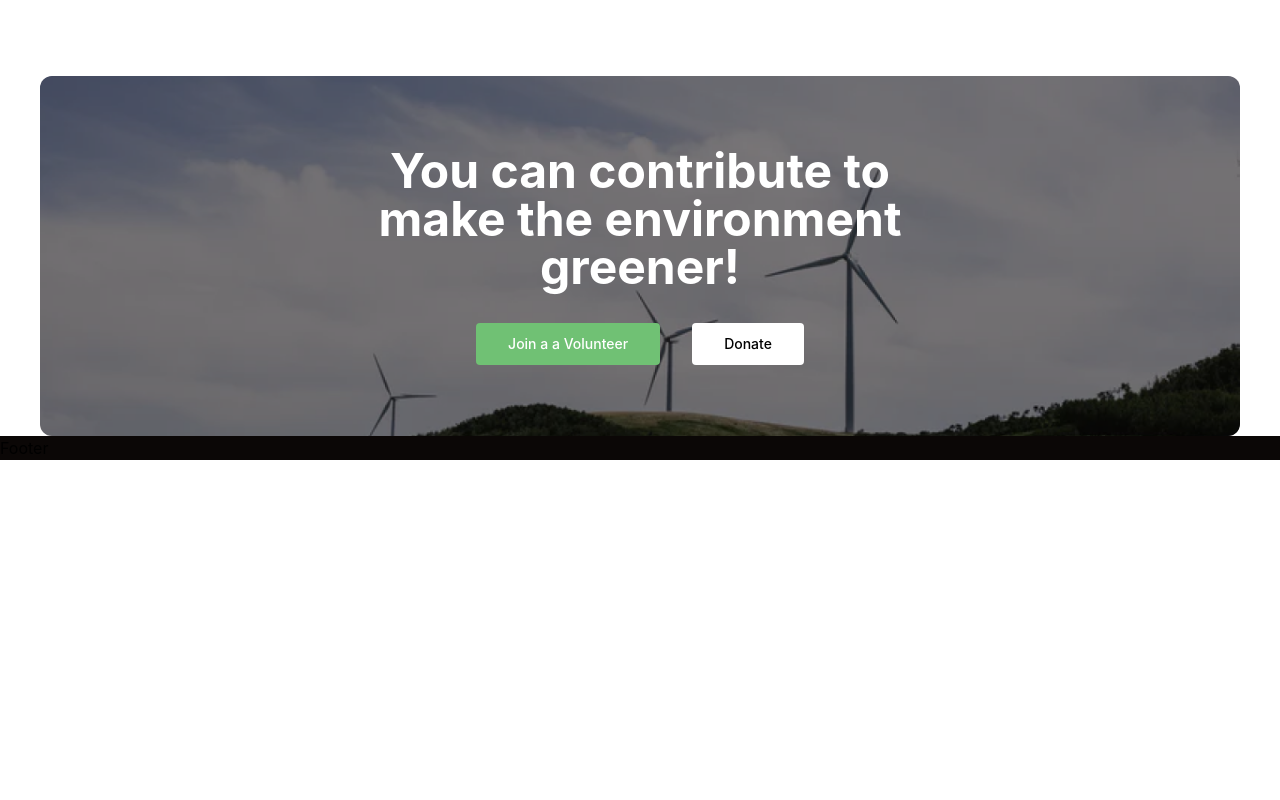
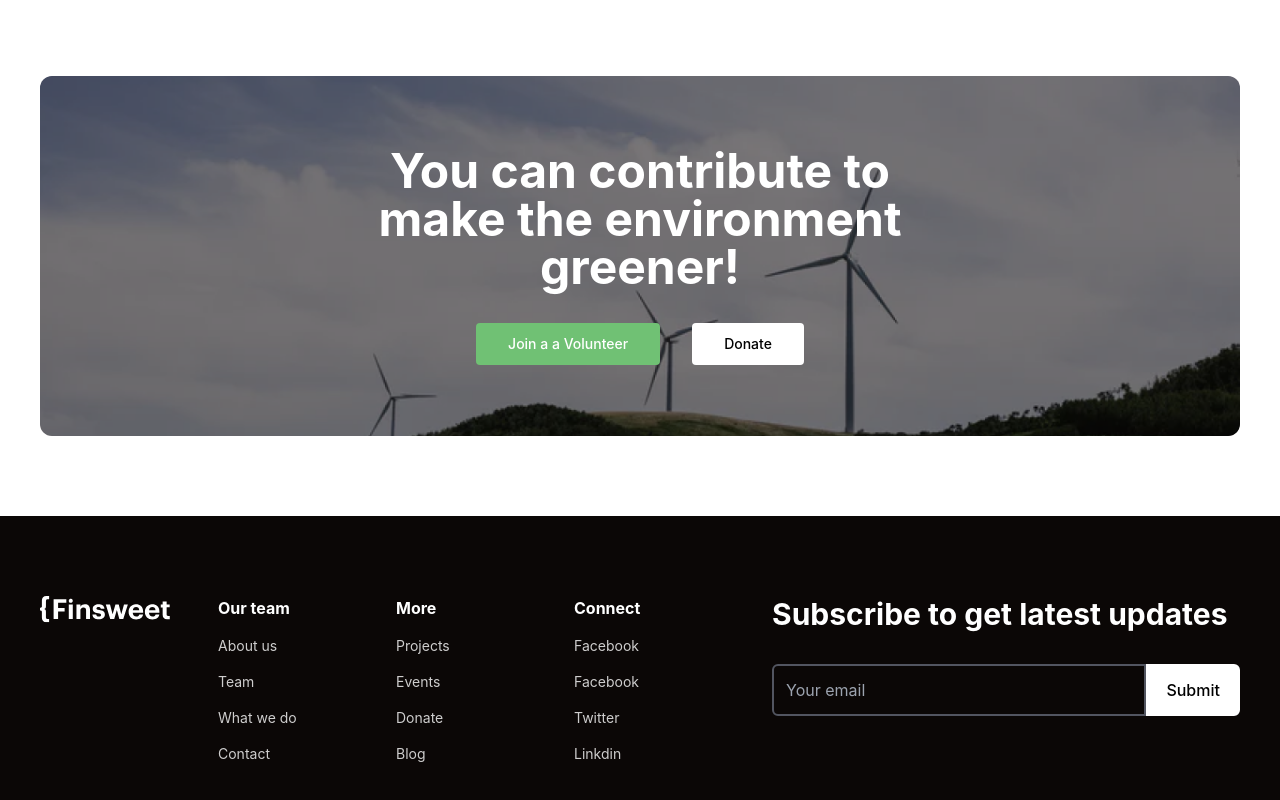
Before and after one commit to mesu-ai/donate-nature, a React (Create React App) app: page / in a window 1280 px wide. Shown: the part 1307-2107 px from the top of the page. Before the commit the page ends 1767 px from the top, so only its background shows below. Built offline with nearby package versions, Linux system fonts and the light colour scheme.

Commit message:
footer add

```diff
--- a/src/assets/Logo.jsx
+++ b/src/assets/Logo.jsx
@@ -1,32 +1,60 @@
-
-const Logo = ({ height = 27, width = 130, className = '' }) => (
+const Logo = ({ height = 27, width = 130, className = '',color='#111111' }) => (
   <svg
     width={width}
     height={height}
     viewBox={`0 0 ${width} ${height}`}
     className={className}
-        fill="none"
-        xmlns="http://www.w3.org/2000/svg"
+    fill='none'
+    xmlns='http://www.w3.org/2000/svg'
   >
-        <g clip-path="url(#clip0_1559_53)">
-<path d="M129.77 20.1089V23.326H127.071C124.191 23.2355 122.653 21.6804 122.653 18.7595V11.4121H120.769V8.58991H122.653V5.43042H126.635V8.557H129.679V11.3709H126.635V18.3646C126.635 19.3108 126.824 20.0678 128.281 20.0678L129.77 20.1089Z" fill="#111111"/>
-<path d="M104.897 15.9866V15.7727C104.854 14.8264 104.998 13.8809 105.321 12.9903C105.644 12.0998 106.139 11.2818 106.779 10.5832C107.419 9.88455 108.19 9.31906 109.049 8.91911C109.908 8.51915 110.837 8.2926 111.783 8.25244C111.973 8.25244 112.17 8.25244 112.359 8.25244C116.119 8.25244 119.419 10.441 119.419 15.6575V16.7683H108.969C109.076 19.1708 110.376 20.5284 112.565 20.5284C114.449 20.5284 115.33 19.7056 115.585 18.5043H119.345C118.884 21.6391 116.383 23.3835 112.425 23.3835C108.081 23.3505 104.897 20.6024 104.897 15.9866ZM115.502 14.2505C115.362 12.0619 114.26 11.0088 112.343 11.0088C110.426 11.0088 109.323 12.1936 109.052 14.2505H115.502Z" fill="#111111"/>
-<path d="M88.6388 15.9866V15.7727C88.5957 14.8277 88.7393 13.8835 89.0613 12.994C89.3833 12.1045 89.8774 11.2872 90.5155 10.5888C91.1535 9.89038 91.9229 9.32457 92.7798 8.92368C93.6366 8.5228 94.564 8.2947 95.5091 8.25244C95.6983 8.25244 95.8958 8.25244 96.085 8.25244C99.8452 8.25244 103.153 10.441 103.153 15.6575V16.7683H92.7116C92.8186 19.1708 94.1186 20.5284 96.3072 20.5284C98.1914 20.5284 99.0717 19.7056 99.3268 18.5043H103.087C102.618 21.6391 100.117 23.3835 96.1591 23.3835C91.823 23.3505 88.6388 20.6024 88.6388 15.9866ZM99.2445 14.2505C99.1046 12.0619 98.0021 11.0088 96.085 11.0088C94.1679 11.0088 93.0983 12.2265 92.7939 14.2423L99.2445 14.2505Z" fill="#111111"/>
-<path d="M65.8228 8.55688H70.0354L72.6107 18.3151L75.4329 8.55688H78.724L81.2746 18.3151L83.9898 8.55688H87.8487L83.274 23.0544H79.3247L76.8563 13.9544L74.2152 23.0544H70.2164L65.8228 8.55688Z" fill="#111111"/>
-<path d="M52.436 18.4963H56.1962C56.369 19.8045 57.0189 20.5533 58.7468 20.5533C60.2936 20.5533 61.0095 19.9691 61.0095 18.9735C61.0095 17.978 60.1867 17.5583 58.0803 17.2621C54.2215 16.678 52.7322 15.5672 52.7322 12.7368C52.7322 9.71719 55.4968 8.21973 58.4917 8.21973C61.7088 8.21973 64.136 9.38808 64.4816 12.7204H60.7708C60.7472 12.4627 60.6727 12.2124 60.5517 11.9837C60.4307 11.7551 60.2656 11.5527 60.0659 11.3882C59.8662 11.2237 59.6359 11.1004 59.3883 11.0254C59.1408 10.9505 58.8808 10.9253 58.6234 10.9514H58.5C57.2 10.9514 56.443 11.5602 56.443 12.4488C56.443 13.3374 57.1424 13.7242 59.2652 14.0286C62.8689 14.5716 64.8848 15.4849 64.8848 18.5868C64.8848 21.6887 62.6057 23.3507 58.7879 23.3507C54.9702 23.3507 52.543 21.6311 52.436 18.4963Z" fill="#111111"/>
-<path d="M36.4575 8.55692H40.4398V10.8525C40.8887 10.0099 41.57 9.3139 42.4028 8.84717C43.2356 8.38044 44.1849 8.16262 45.1379 8.21958C47.9601 8.21958 50.0088 9.9392 50.0088 13.8639V23.0873H46.0759V14.4398C46.0759 12.4734 45.3107 11.5354 43.5335 11.5354C43.1578 11.5027 42.7794 11.5445 42.42 11.6584C42.0606 11.7723 41.7272 11.9561 41.439 12.1992C41.1508 12.4424 40.9134 12.74 40.7405 13.0751C40.5676 13.4102 40.4627 13.7761 40.4316 14.1519C40.411 14.3268 40.411 14.5035 40.4316 14.6784V23.0544H36.4575V8.55692Z" fill="#111111"/>
-<path d="M28.7728 4.91207C28.7584 4.51502 28.8621 4.12261 29.0708 3.78454C29.2795 3.44646 29.5838 3.17791 29.9453 3.01289C30.3067 2.84788 30.7089 2.79381 31.1011 2.85754C31.4933 2.92127 31.8577 3.09993 32.1483 3.3709C32.4388 3.64186 32.6425 3.99296 32.7334 4.37973C32.8243 4.7665 32.7984 5.17154 32.659 5.54359C32.5196 5.91564 32.2729 6.23796 31.9502 6.46973C31.6275 6.70151 31.2433 6.83232 30.8462 6.84561H30.7722C30.5257 6.86121 30.2786 6.828 30.045 6.74787C29.8114 6.66775 29.596 6.5423 29.411 6.37871C29.226 6.21512 29.0751 6.01662 28.967 5.79458C28.8589 5.57255 28.7957 5.33136 28.781 5.08485C28.7742 5.02752 28.7715 4.96978 28.7728 4.91207ZM28.7728 8.557H32.7962V23.0545H28.7893L28.7728 8.557Z" fill="#111111"/>
-<path d="M13.6089 3.2417H26.3291V6.75499H18.1013V11.9961H24.6177V15.3778H18.0931V23.0544H13.6089V3.2417Z" fill="#111111"/>
-<path d="M5.93228 9.72532C5.93228 10.9677 5.93228 12.4816 4.22089 13.0987C5.97342 13.6994 5.93228 14.9747 5.93228 16.3076V21.2443C5.93228 22.1823 6.31076 22.75 6.98544 22.8899C7.13369 22.9399 7.28988 22.9622 7.4462 22.9557H9.09177V26.2468H6.37658C3.48038 26.2468 1.88418 24.6013 1.88418 21.5487V15.707C1.86364 15.4071 1.7314 15.1257 1.51357 14.9186C1.29574 14.7114 1.00816 14.5934 0.707595 14.588H0V11.7H0.707595C1.01415 11.696 1.30739 11.574 1.52646 11.3596C1.74553 11.1451 1.87363 10.8545 1.88418 10.5481V4.62405C1.88418 1.62089 3.44747 0 6.37658 0H9.11646V3.24177H7.47089C7.31437 3.24222 7.1589 3.26721 7.01013 3.31582C6.33544 3.48861 5.95696 4.0481 5.95696 4.96139L5.93228 9.72532Z" fill="#111111"/>
+    <g clipPath='url(#clip0_1559_53)'>
+      <path
+        d='M129.77 20.1089V23.326H127.071C124.191 23.2355 122.653 21.6804 122.653 18.7595V11.4121H120.769V8.58991H122.653V5.43042H126.635V8.557H129.679V11.3709H126.635V18.3646C126.635 19.3108 126.824 20.0678 128.281 20.0678L129.77 20.1089Z'
+        fill={color}
+      />
+      <path
+        d='M104.897 15.9866V15.7727C104.854 14.8264 104.998 13.8809 105.321 12.9903C105.644 12.0998 106.139 11.2818 106.779 10.5832C107.419 9.88455 108.19 9.31906 109.049 8.91911C109.908 8.51915 110.837 8.2926 111.783 8.25244C111.973 8.25244 112.17 8.25244 112.359 8.25244C116.119 8.25244 119.419 10.441 119.419 15.6575V16.7683H108.969C109.076 19.1708 110.376 20.5284 112.565 20.5284C114.449 20.5284 115.33 19.7056 115.585 18.5043H119.345C118.884 21.6391 116.383 23.3835 112.425 23.3835C108.081 23.3505 104.897 20.6024 104.897 15.9866ZM115.502 14.2505C115.362 12.0619 114.26 11.0088 112.343 11.0088C110.426 11.0088 109.323 12.1936 109.052 14.2505H115.502Z'
+        fill={color}
+      />
+      <path
+        d='M88.6388 15.9866V15.7727C88.5957 14.8277 88.7393 13.8835 89.0613 12.994C89.3833 12.1045 89.8774 11.2872 90.5155 10.5888C91.1535 9.89038 91.9229 9.32457 92.7798 8.92368C93.6366 8.5228 94.564 8.2947 95.5091 8.25244C95.6983 8.25244 95.8958 8.25244 96.085 8.25244C99.8452 8.25244 103.153 10.441 103.153 15.6575V16.7683H92.7116C92.8186 19.1708 94.1186 20.5284 96.3072 20.5284C98.1914 20.5284 99.0717 19.7056 99.3268 18.5043H103.087C102.618 21.6391 100.117 23.3835 96.1591 23.3835C91.823 23.3505 88.6388 20.6024 88.6388 15.9866ZM99.2445 14.2505C99.1046 12.0619 98.0021 11.0088 96.085 11.0088C94.1679 11.0088 93.0983 12.2265 92.7939 14.2423L99.2445 14.2505Z'
+        fill={color}
+      />
+      <path
+        d='M65.8228 8.55688H70.0354L72.6107 18.3151L75.4329 8.55688H78.724L81.2746 18.3151L83.9898 8.55688H87.8487L83.274 23.0544H79.3247L76.8563 13.9544L74.2152 23.0544H70.2164L65.8228 8.55688Z'
+        fill={color}
+      />
+      <path
+        d='M52.436 18.4963H56.1962C56.369 19.8045 57.0189 20.5533 58.7468 20.5533C60.2936 20.5533 61.0095 19.9691 61.0095 18.9735C61.0095 17.978 60.1867 17.5583 58.0803 17.2621C54.2215 16.678 52.7322 15.5672 52.7322 12.7368C52.7322 9.71719 55.4968 8.21973 58.4917 8.21973C61.7088 8.21973 64.136 9.38808 64.4816 12.7204H60.7708C60.7472 12.4627 60.6727 12.2124 60.5517 11.9837C60.4307 11.7551 60.2656 11.5527 60.0659 11.3882C59.8662 11.2237 59.6359 11.1004 59.3883 11.0254C59.1408 10.9505 58.8808 10.9253 58.6234 10.9514H58.5C57.2 10.9514 56.443 11.5602 56.443 12.4488C56.443 13.3374 57.1424 13.7242 59.2652 14.0286C62.8689 14.5716 64.8848 15.4849 64.8848 18.5868C64.8848 21.6887 62.6057 23.3507 58.7879 23.3507C54.9702 23.3507 52.543 21.6311 52.436 18.4963Z'
+        fill={color}
+      />
+      <path
+        d='M36.4575 8.55692H40.4398V10.8525C40.8887 10.0099 41.57 9.3139 42.4028 8.84717C43.2356 8.38044 44.1849 8.16262 45.1379 8.21958C47.9601 8.21958 50.0088 9.9392 50.0088 13.8639V23.0873H46.0759V14.4398C46.0759 12.4734 45.3107 11.5354 43.5335 11.5354C43.1578 11.5027 42.7794 11.5445 42.42 11.6584C42.0606 11.7723 41.7272 11.9561 41.439 12.1992C41.1508 12.4424 40.9134 12.74 40.7405 13.0751C40.5676 13.4102 40.4627 13.7761 40.4316 14.1519C40.411 14.3268 40.411 14.5035 40.4316 14.6784V23.0544H36.4575V8.55692Z'
+        fill={color}
+      />
+      <path
+        d='M28.7728 4.91207C28.7584 4.51502 28.8621 4.12261 29.0708 3.78454C29.2795 3.44646 29.5838 3.17791 29.9453 3.01289C30.3067 2.84788 30.7089 2.79381 31.1011 2.85754C31.4933 2.92127 31.8577 3.09993 32.1483 3.3709C32.4388 3.64186 32.6425 3.99296 32.7334 4.37973C32.8243 4.7665 32.7984 5.17154 32.659 5.54359C32.5196 5.91564 32.2729 6.23796 31.9502 6.46973C31.6275 6.70151 31.2433 6.83232 30.8462 6.84561H30.7722C30.5257 6.86121 30.2786 6.828 30.045 6.74787C29.8114 6.66775 29.596 6.5423 29.411 6.37871C29.226 6.21512 29.0751 6.01662 28.967 5.79458C28.8589 5.57255 28.7957 5.33136 28.781 5.08485C28.7742 5.02752 28.7715 4.96978 28.7728 4.91207ZM28.7728 8.557H32.7962V23.0545H28.7893L28.7728 8.557Z'
+        fill={color}
+      />
+      <path
+        d='M13.6089 3.2417H26.3291V6.75499H18.1013V11.9961H24.6177V15.3778H18.0931V23.0544H13.6089V3.2417Z'
+        fill={color}
+      />
+      <path
+        d='M5.93228 9.72532C5.93228 10.9677 5.93228 12.4816 4.22089 13.0987C5.97342 13.6994 5.93228 14.9747 5.93228 16.3076V21.2443C5.93228 22.1823 6.31076 22.75 6.98544 22.8899C7.13369 22.9399 7.28988 22.9622 7.4462 22.9557H9.09177V26.2468H6.37658C3.48038 26.2468 1.88418 24.6013 1.88418 21.5487V15.707C1.86364 15.4071 1.7314 15.1257 1.51357 14.9186C1.29574 14.7114 1.00816 14.5934 0.707595 14.588H0V11.7H0.707595C1.01415 11.696 1.30739 11.574 1.52646 11.3596C1.74553 11.1451 1.87363 10.8545 1.88418 10.5481V4.62405C1.88418 1.62089 3.44747 0 6.37658 0H9.11646V3.24177H7.47089C7.31437 3.24222 7.1589 3.26721 7.01013 3.31582C6.33544 3.48861 5.95696 4.0481 5.95696 4.96139L5.93228 9.72532Z'
+        fill={color}
+      />
     </g>
     <defs>
-<clipPath id="clip0_1559_53">
-<rect width="130" height="26.3291" fill="white"/>
+      <clipPath id='clip0_1559_53'>
+        <rect
+          width='130'
+          height='26.3291'
+          fill='white'
+        />
       </clipPath>
     </defs>
   </svg>
 );
 
-
-
 export default Logo;
--- a/src/layouts/BaseLayout.jsx
+++ b/src/layouts/BaseLayout.jsx
@@ -1,5 +1,6 @@
 import React from 'react';
 import Footer from './footer/Footer';
+
 import Header from './header/Header';
 import Main from './main/Main';
 
--- a/src/layouts/footer/Footer.jsx
+++ b/src/layouts/footer/Footer.jsx
@@ -1,7 +1,64 @@
 import React from 'react';
+import Logo from '../../assets/Logo';
+import { footerRoutes } from '../../routes/footerRoutes';
 
-const Footer=()=> {
-    return <div className='bg-customBlack'>Footer</div>;
-}
+const Footer = () => {
+
+  return (
+    <div className='bg-customBlack py-20 mt-20'>
+      <div className='px-4 lg:px-10 mx-auto container'>
+        <div className='grid grid-cols-1 lg:grid-cols-5 text-white gap-14 lg:gap-5'>
+
+          <div className='lg:col-span-3 grid grid-cols-1 md:grid-cols-4 gap-y-8'>
+            <Logo color='#ffffff' />
+
+            <div className='md:col-span-3 grid grid-cols-3'>
+            <ul className=' list-none space-y-4 '>
+            <li className='text-white font-bold '>Our team</li>
+              {footerRoutes[0].data?.map((item) => (
+                <li key={item?.id} className='text-sm font-normal text-white/80 cursor-pointer'>{item?.name}</li>
+              ))}
+            </ul>
+            <ul className='space-y-4 list-none'>
+            <li className='text-white font-bold'>More</li>
+              {footerRoutes[1].data?.map((item) => (
+               <li key={item?.id} className='text-sm font-normal text-white/80 cursor-pointer'>{item?.name}</li>
+              ))}
+            </ul>
+            <ul className='space-y-4 list-none'>
+            <li className='text-white font-bold'>Connect</li>
+              {footerRoutes[2].data?.map((item) => (
+               <li key={item?.id} className='text-sm font-normal text-white/80 cursor-pointer'>{item?.name}</li>
+              ))}
+            </ul>
+
+            </div>
+
+
+
+          </div>
+
+          <div className='lg:col-span-2'>
+            <h4 className='text-3xl font-bold text-center lg:text-start'>
+              Subscribe to get latest updates
+            </h4>
+
+            <form className='mt-8 w-full'>
+              <input
+                className='p-3 rounded-l-md bg-transparent border-2 border-lightBlack w-3/5 md:w-4/5'
+                type='text'
+                placeholder='Your email'
+              />
+              <input
+                className='cursor-pointer w-2/5 md:w-1/5 bg-white p-3 border-2 border-white rounded-r-md font-medium text-black'
+                type='submit'
+              />
+            </form>
+          </div>
+        </div>
+      </div>
+    </div>
+  );
+};
 
 export default Footer;
--- /dev/null
+++ b/src/routes/footerRoutes.js
@@ -0,0 +1,29 @@
+export const footerRoutes = [
+  {
+    name:'team',
+    data: [
+      { id: 1, name: 'About us', path: '' },
+      { id: 2, name: 'Team', path: '' },
+      { id: 3, name: 'What we do', path: '' },
+      { id: 4, name: 'Contact', path: '' },
+    ]
+  },
+  {
+    name:'more',
+    data: [
+      { id: 1, name: 'Projects', path: '' },
+      { id: 2, name: 'Events', path: '' },
+      { id: 3, name: 'Donate', path: '' },
+      { id: 4, name: 'Blog', path: '' },
+    ]
+  },
+  {
+    name:'connect',
+    data: [
+      { id: 1, name: 'Facebook', path: '' },
+      { id: 2, name: 'Facebook', path: '' },
+      { id: 3, name: 'Twitter', path: '' },
+      { id: 4, name: 'Linkdin ', path: '' },
+    ]
+  }
+]
--- a/src/routes/headerRoutes.js
+++ b/src/routes/headerRoutes.js
@@ -4,7 +4,7 @@ export const headerRoutes = [
   { id: 1, name: 'Home', path: '' },
   { id: 2, name: 'About us',  path: '' },
   { id: 3, name: 'About Us',  path: '' },
-  { id: 3, name: 'What We Do',  path: '' },
-  { id: 3, name: 'Media',  path: '' },
-  { id: 4, name: 'Contact',  path: '' },
+  { id: 4, name: 'What We Do',  path: '' },
+  { id: 5, name: 'Media',  path: '' },
+  { id: 6, name: 'Contact',  path: '' },
 ];
```
Also changed, not shown: src/components/organizations/Contribute.jsx (+1 -7 lines), src/components/organizations/Environment.jsx (+0 -8 lines). Lines whose indentation alone changed are shown as unchanged.
